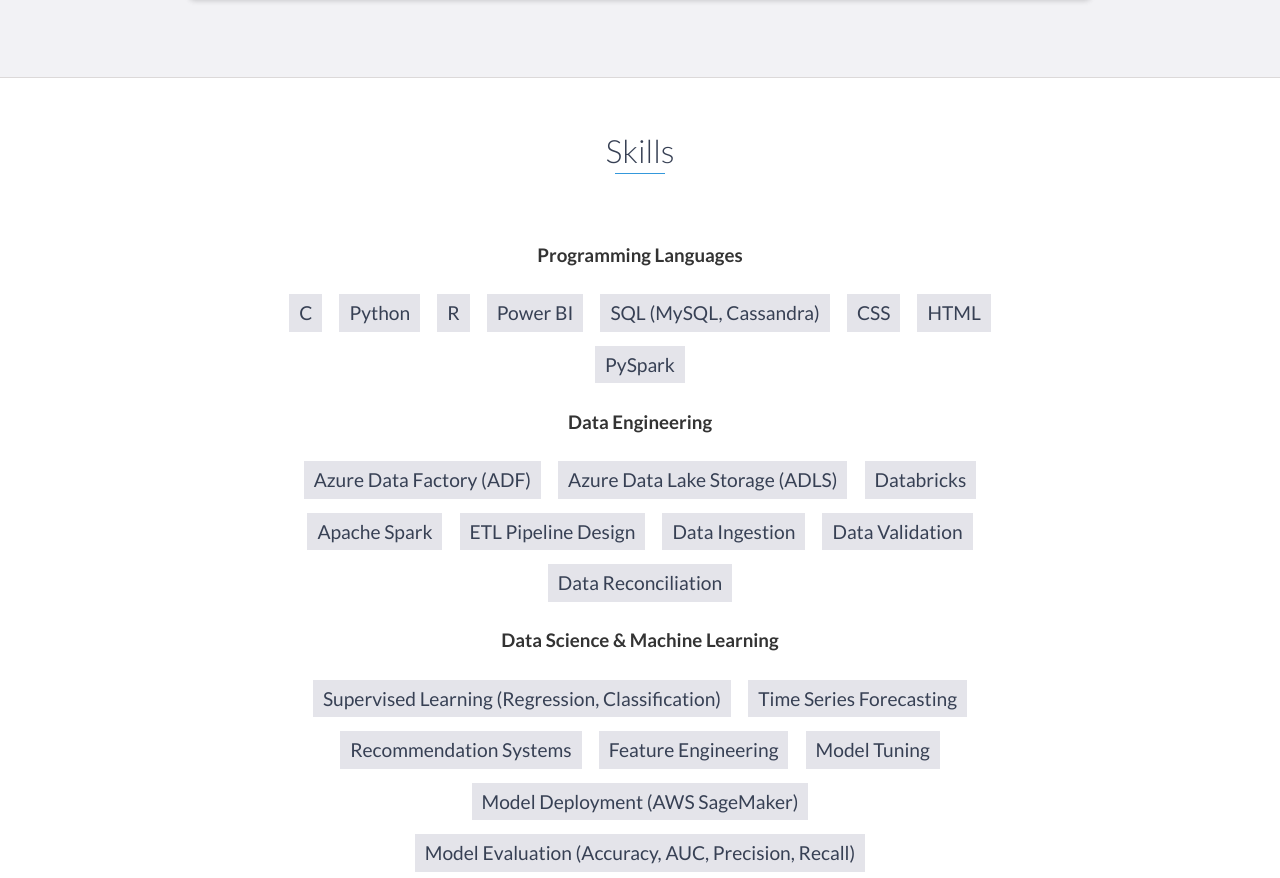
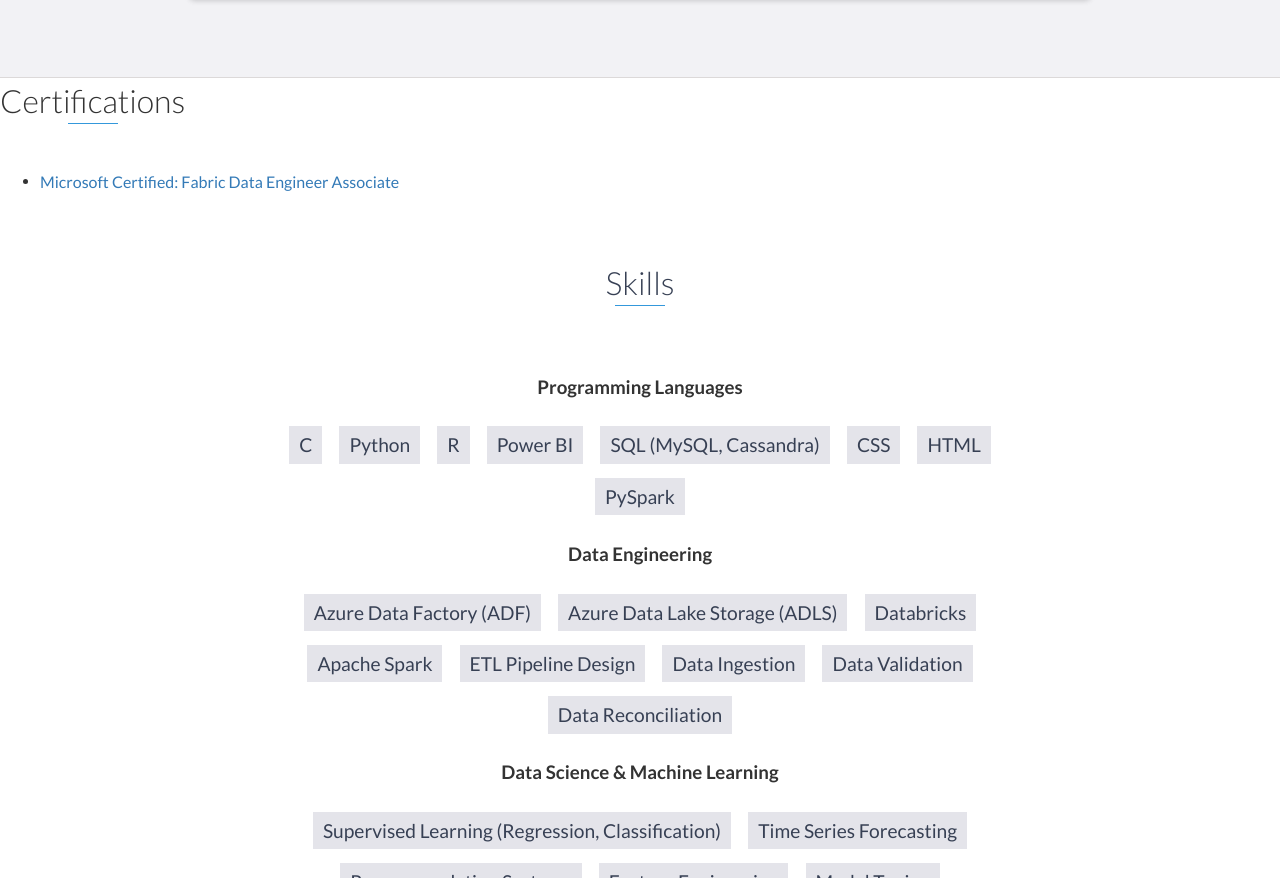
Before and after one commit to sudheer-immaneni/sudheer-immaneni.github.io, a website: page index.html in a window 1280 px wide. Shown: the part 3896-4774 px from the top of the page. Drawn offline with nearby package versions, Linux system fonts and the light colour scheme.

Commit message:
Update index.html

```diff
--- a/index.html
+++ b/index.html
@@ -194,6 +194,16 @@
         </div>
     </div>
     <!-- End #projects -->
+	<div id="certifications">
+		<h2 class="heading">Certifications</h2>
+		<ul>
+			<li>
+				<a href= "https://learn.microsoft.com/api/credentials/share/en-us/SudheerKumarImmaneni-6616/9EDDDAC209EF93EB?sharingId=B9F06B36623AF788/" target="_blank"
+					<img src="https://learn.microsoft.com/favicon.ico" alt="Microsoft Icon" style="width:16px; height:16px; vertical-align:middle; margin-right:5px;">Microsoft Certified: Fabric Data Engineer Associate
+				</a>
+			</li>
+		</ul>
+	</div>
 
     <div id="skills">
         <h2 class="heading">Skills</h2>
```
